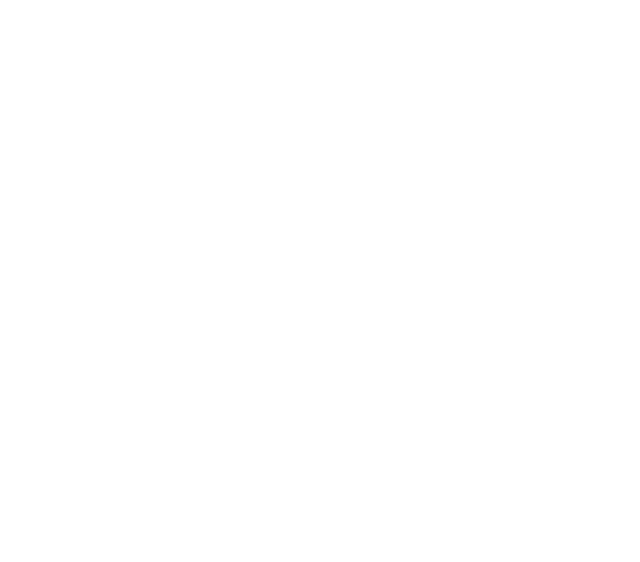
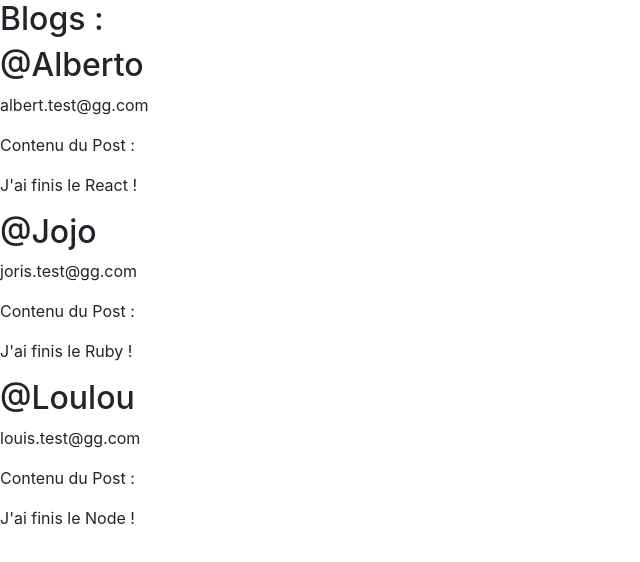
Before and after one commit to AlbertKr/react-ruby, a React (Create React App) app: page /accueil in a window 1280 px wide. Shown: the top 562 px of the page, without its empty margins (0-640 px from the left). Built offline with nearby package versions, Linux system fonts and the light colour scheme.

Commit message:
ajout des posts

```diff
--- a/src/App.js
+++ b/src/App.js
@@ -1,7 +1,15 @@
 import React, { Component } from 'react';
 import { BrowserRouter as Router, Route, Redirect, Switch } from 'react-router-dom';
+
+/** Users */
 import UserProvider from './components/Users/UserProvider';
 import UsersList from './components/Users/UsersList';
+
+/** Posts */
+import PostProvider from './components/Posts/PostProvider';
+import PostsList from './components/Posts/PostsList';
+
+/** Connexion */
 import LoginPage from './components/LoginPage';
 
 class App extends Component {
@@ -19,6 +27,13 @@
                 </div>
             </UserProvider>)
             }/>
+            <Route path="/accueil" render={() =>
+              (<PostProvider>
+                <div className="App">
+                    <PostsList />
+                </div>
+            </PostProvider>)
+            }/>
             <LoginPage path="/connexion"/>
           </Switch>
         </Router>
--- /dev/null
+++ b/src/components/Posts/PostProvider.js
@@ -0,0 +1,62 @@
+import React, { Component } from 'react';
+import MyContext from '../../MyContext';
+
+class PostProvider extends Component {
+
+    state = {
+        posts: {
+            post1: {
+                user: {
+                    email: 'albert.test@gg.com',
+                    pseudo: 'Alberto'
+                },
+                content: "J'ai finis le React !"
+            },
+            post2: {
+                user: {
+                    email: 'joris.test@gg.com',
+                    pseudo: 'Jojo'
+                },
+                content: "J'ai finis le Ruby !"
+            },
+            post3: {
+                user: {
+                    email: 'louis.test@gg.com',
+                    pseudo: 'Loulou'
+                },
+                content: "J'ai finis le Node !"
+            }
+        }
+    };
+
+    // componentDidMount() {
+    //   fetch('http://localhost:3001/users')
+    //     .then(res => res.json())
+    //     .then((data) => {
+    //         this.setState({ users: data.data });
+    //     })
+    //     .catch(console.log);
+    // }
+
+    render() {
+
+        if( this.state.posts !== undefined ){
+            return (
+                <MyContext.Provider
+                    value={{
+                        posts: this.state.posts
+                        }
+                    }
+                >
+                    {this.props.children}
+                </MyContext.Provider>
+            );
+        }else{
+            return (
+                <div>Y'a rien !</div>
+            );
+        }
+    }
+}
+
+export default PostProvider;
--- /dev/null
+++ b/src/components/Posts/Posts.js
@@ -0,0 +1,24 @@
+import React, { Fragment } from 'react';
+import MyContext from '../../MyContext';
+
+const Posts = () => (
+
+    <MyContext.Consumer>
+        {context => (
+            <Fragment>
+                {Object.keys(context.posts).map(carID => (
+                    <div>
+                        <h2>@{context.posts[carID].user.pseudo}</h2>
+                            <p>{context.posts[carID].user.email}</p>
+                        <div>
+                            <p> Contenu du Post : </p>
+                            <p>{context.posts[carID].content}</p>
+                        </div>
+                    </div>
+                ))}
+            </Fragment>
+        )}
+    </MyContext.Consumer>
+);
+
+export default Posts;
--- /dev/null
+++ b/src/components/Posts/PostsList.js
@@ -0,0 +1,12 @@
+import React from 'react';
+
+import Posts from './Posts';
+
+const PostsList = () => (
+    <div className="posts-list">
+        <h2>Blogs :</h2>
+        <Posts />
+    </div>
+);
+
+export default PostsList;
```
